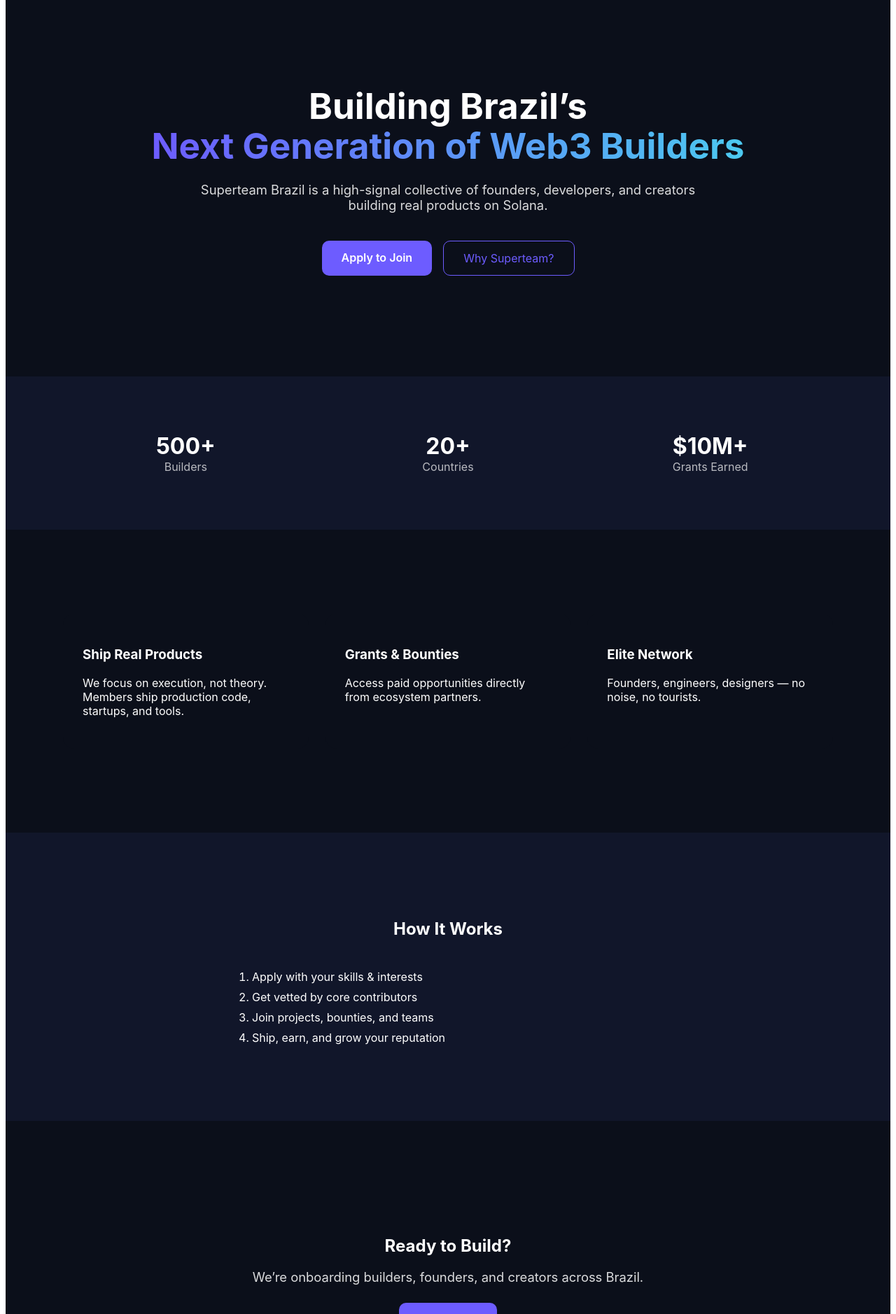
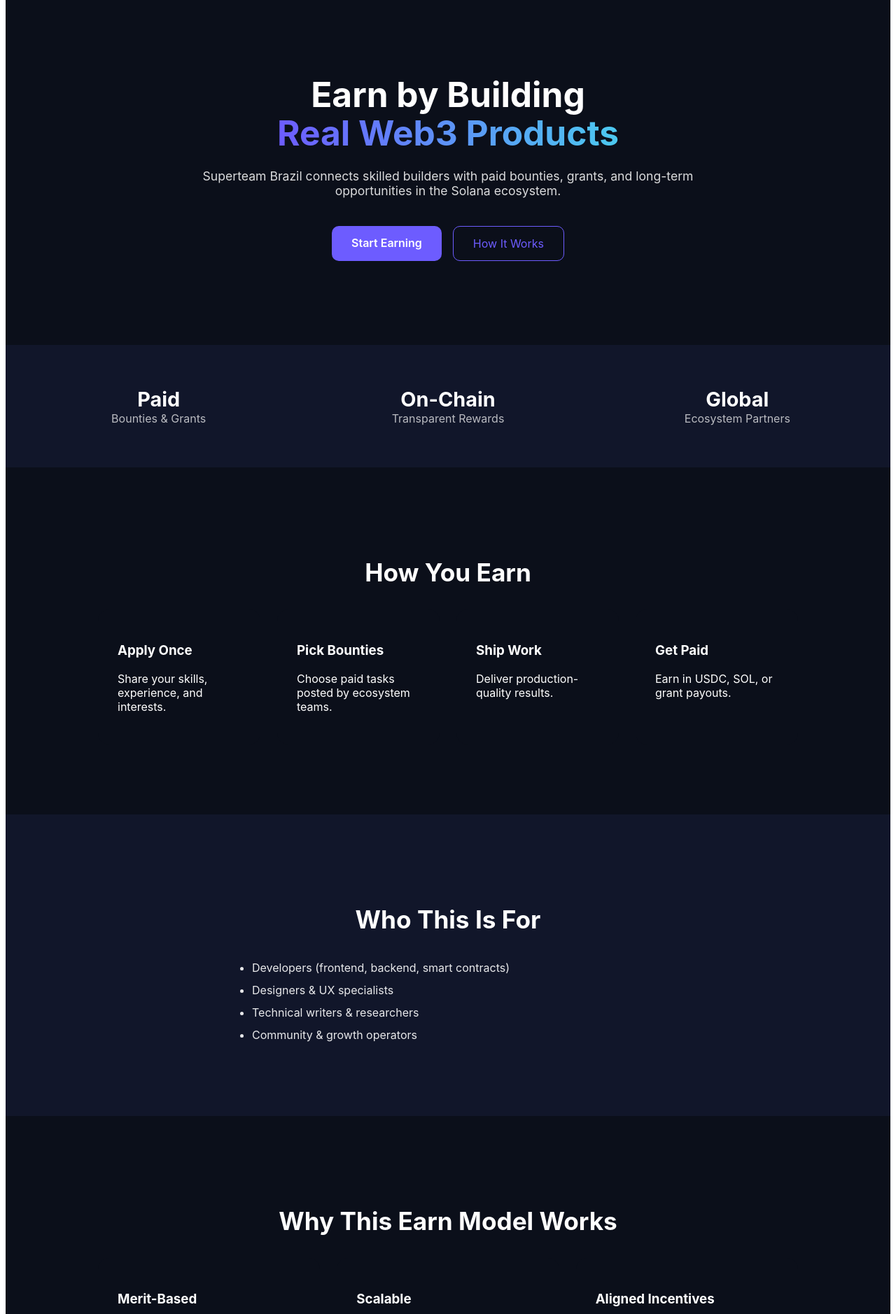
Before and after one commit to dustyring38-star/Superteam-brazil, a React (Vite) app: page / in a window 1280 px wide. Shown: the part 140-2018 px from the top of the page at 70% size. Built offline with nearby package versions, Linux system fonts and the light colour scheme.

Commit message:
Update App.jsx

```diff
--- a/src/App.jsx
+++ b/src/App.jsx
@@ -1,105 +1,119 @@
 export default function App() {
   return (
-    <div style={styles.page}>
+    <div style={s.page}>
 
       {/* NAV */}
-      <header style={styles.nav}>
-        <div style={styles.container}>
+      <header style={s.nav}>
+        <div style={s.containerNav}>
           <strong>Superteam Brazil 🇧🇷</strong>
-          <a href="#apply" style={styles.navBtn}>Apply</a>
+          <a href="#apply" style={s.navBtn}>Earn with Us</a>
         </div>
       </header>
 
       {/* HERO */}
-      <section style={styles.hero}>
-        <div style={styles.container}>
-          <h1 style={styles.h1}>
-            Building Brazil’s<br />
-            <span style={styles.gradient}>Next Generation of Web3 Builders</span>
+      <section style={s.hero}>
+        <h1 style={s.h1}>
+          Earn by Building<br />
+          <span style={s.gradient}>Real Web3 Products</span>
         </h1>
-
-          <p style={styles.lead}>
-            Superteam Brazil is a high-signal collective of founders, developers,
-            and creators building real products on Solana.
+        <p style={s.lead}>
+          Superteam Brazil connects skilled builders with paid bounties,
+          grants, and long-term opportunities in the Solana ecosystem.
         </p>
-
-          <div style={styles.heroBtns}>
-            <a href="#apply" style={styles.primary}>Apply to Join</a>
-            <a href="#why" style={styles.secondary}>Why Superteam?</a>
-          </div>
+        <div style={s.heroBtns}>
+          <a href="#apply" style={s.primary}>Start Earning</a>
+          <a href="#how" style={s.secondary}>How It Works</a>
         </div>
       </section>
 
-      {/* SOCIAL PROOF */}
-      <section style={styles.proof}>
-        <div style={styles.containerGrid}>
-          <Stat label="Builders" value="500+" />
-          <Stat label="Countries" value="20+" />
-          <Stat label="Grants Earned" value="$10M+" />
-        </div>
+      {/* VALUE STRIP */}
+      <section style={s.strip}>
+        <Stat value="Paid" label="Bounties & Grants" />
+        <Stat value="On-Chain" label="Transparent Rewards" />
+        <Stat value="Global" label="Ecosystem Partners" />
       </section>
 
-      {/* WHY */}
-      <section id="why" style={styles.section}>
-        <div style={styles.containerGrid}>
-          <Feature
-            title="Ship Real Products"
-            text="We focus on execution, not theory. Members ship production code, startups, and tools."
+      {/* HOW IT WORKS */}
+      <section id="how" style={s.section}>
+        <h2 style={s.h2}>How You Earn</h2>
+        <div style={s.grid}>
+          <Card
+            title="Apply Once"
+            text="Share your skills, experience, and interests."
           />
-          <Feature
-            title="Grants & Bounties"
-            text="Access paid opportunities directly from ecosystem partners."
+          <Card
+            title="Pick Bounties"
+            text="Choose paid tasks posted by ecosystem teams."
           />
-          <Feature
-            title="Elite Network"
-            text="Founders, engineers, designers — no noise, no tourists."
+          <Card
+            title="Ship Work"
+            text="Deliver production-quality results."
+          />
+          <Card
+            title="Get Paid"
+            text="Earn in USDC, SOL, or grant payouts."
           />
         </div>
       </section>
 
-      {/* HOW IT WORKS */}
-      <section style={styles.sectionAlt}>
-        <div style={styles.container}>
-          <h2 style={styles.h2}>How It Works</h2>
-          <ol style={styles.steps}>
-            <li>Apply with your skills & interests</li>
-            <li>Get vetted by core contributors</li>
-            <li>Join projects, bounties, and teams</li>
-            <li>Ship, earn, and grow your reputation</li>
-          </ol>
+      {/* WHO IT'S FOR */}
+      <section style={s.sectionAlt}>
+        <h2 style={s.h2}>Who This Is For</h2>
+        <ul style={s.list}>
+          <li>Developers (frontend, backend, smart contracts)</li>
+          <li>Designers & UX specialists</li>
+          <li>Technical writers & researchers</li>
+          <li>Community & growth operators</li>
+        </ul>
+      </section>
+
+      {/* WHY IT WINS */}
+      <section style={s.section}>
+        <h2 style={s.h2}>Why This Earn Model Works</h2>
+        <div style={s.grid}>
+          <Card
+            title="Merit-Based"
+            text="No gatekeeping. You earn based on output."
+          />
+          <Card
+            title="Scalable"
+            text="Partners post work, contributors execute."
+          />
+          <Card
+            title="Aligned Incentives"
+            text="Builders earn, protocols ship faster."
+          />
         </div>
       </section>
 
       {/* CTA */}
-      <section id="apply" style={styles.cta}>
-        <div style={styles.container}>
-          <h2 style={styles.h2}>Ready to Build?</h2>
-          <p style={styles.lead}>
-            We’re onboarding builders, founders, and creators across Brazil.
+      <section id="apply" style={s.cta}>
+        <h2 style={s.h2}>Start Earning Today</h2>
+        <p style={s.lead}>
+          Join Superteam Brazil and get access to paid opportunities.
         </p>
         <a
           href="https://superteam.fun"
           target="_blank"
           rel="noreferrer"
-            style={styles.primary}
+          style={s.primary}
         >
-            Apply Now
+          Apply to Earn
         </a>
-        </div>
       </section>
 
       {/* FOOTER */}
-      <footer style={styles.footer}>
-        © {new Date().getFullYear()} Superteam Brazil
+      <footer style={s.footer}>
+        © {new Date().getFullYear()} Superteam Brazil — Earn Program
       </footer>
 
     </div>
   );
 }
 
-function Feature({ title, text }) {
+function Card({ title, text }) {
   return (
-    <div style={styles.card}>
+    <div style={s.card}>
       <h3>{title}</h3>
       <p>{text}</p>
     </div>
@@ -108,52 +122,50 @@
 
 function Stat({ value, label }) {
   return (
-    <div style={styles.stat}>
-      <strong style={styles.statValue}>{value}</strong>
-      <span style={styles.statLabel}>{label}</span>
+    <div style={s.stat}>
+      <strong style={s.statValue}>{value}</strong>
+      <span style={s.statLabel}>{label}</span>
     </div>
   );
 }
 
-const styles = {
+const s = {
   page: {
-    fontFamily: "Inter, system-ui, sans-serif",
     background: "#0b0f1a",
-    color: "#fff"
+    color: "#fff",
+    fontFamily: "Inter, system-ui, sans-serif"
   },
   nav: {
     borderBottom: "1px solid #1c2238"
   },
-  container: {
+  containerNav: {
     maxWidth: 1100,
     margin: "0 auto",
-    padding: "24px",
-    textAlign: "center"
-  },
-  containerGrid: {
-    maxWidth: 1100,
-    margin: "0 auto",
-    padding: "80px 24px",
-    display: "grid",
-    gridTemplateColumns: "repeat(auto-fit, minmax(220px, 1fr))",
-    gap: 24
+    padding: 20,
+    display: "flex",
+    justifyContent: "space-between",
+    alignItems: "center"
   },
   navBtn: {
-    float: "right",
     color: "#fff",
-    textDecoration: "none",
     border: "1px solid #2a2f45",
-    padding: "8px 16px",
-    borderRadius: 8
+    padding: "8px 14px",
+    borderRadius: 8,
+    textDecoration: "none"
   },
   hero: {
     padding: "120px 24px",
     textAlign: "center"
   },
   h1: {
-    fontSize: "3.2rem",
+    fontSize: "3.1rem",
     lineHeight: 1.1,
     marginBottom: 24
+  },
+  h2: {
+    textAlign: "center",
+    fontSize: "2.2rem",
+    marginBottom: 32
   },
   gradient: {
     background: "linear-gradient(90deg,#6d5cff,#4cc9f0)",
@@ -163,8 +175,8 @@
   lead: {
     maxWidth: 720,
     margin: "0 auto 40px",
-    fontSize: "1.15rem",
-    opacity: 0.85
+    opacity: 0.85,
+    fontSize: "1.1rem"
   },
   heroBtns: {
     display: "flex",
@@ -187,26 +199,38 @@
     borderRadius: 10,
     textDecoration: "none"
   },
-  proof: {
-    background: "#11162a"
+  strip: {
+    display: "grid",
+    gridTemplateColumns: "repeat(auto-fit,minmax(200px,1fr))",
+    gap: 24,
+    background: "#11162a",
+    padding: "60px 24px",
+    textAlign: "center"
   },
   section: {
-    padding: "40px 0"
+    padding: "100px 24px"
   },
   sectionAlt: {
     background: "#11162a",
-    padding: "80px 0"
+    padding: "100px 24px"
+  },
+  grid: {
+    maxWidth: 1000,
+    margin: "0 auto",
+    display: "grid",
+    gridTemplateColumns: "repeat(auto-fit,minmax(220px,1fr))",
+    gap: 24
   },
   card: {
     background: "#0b0f1a",
     padding: 28,
     borderRadius: 16
   },
-  steps: {
+  list: {
     maxWidth: 600,
-    margin: "40px auto 0",
-    textAlign: "left",
-    lineHeight: 1.8
+    margin: "0 auto",
+    lineHeight: 2,
+    opacity: 0.9
   },
   cta: {
     padding: "120px 24px",
@@ -222,7 +246,7 @@
     textAlign: "center"
   },
   statValue: {
-    fontSize: "2rem",
+    fontSize: "1.8rem",
     display: "block"
   },
   statLabel: {
```
Lines whose indentation alone changed are shown as unchanged.
